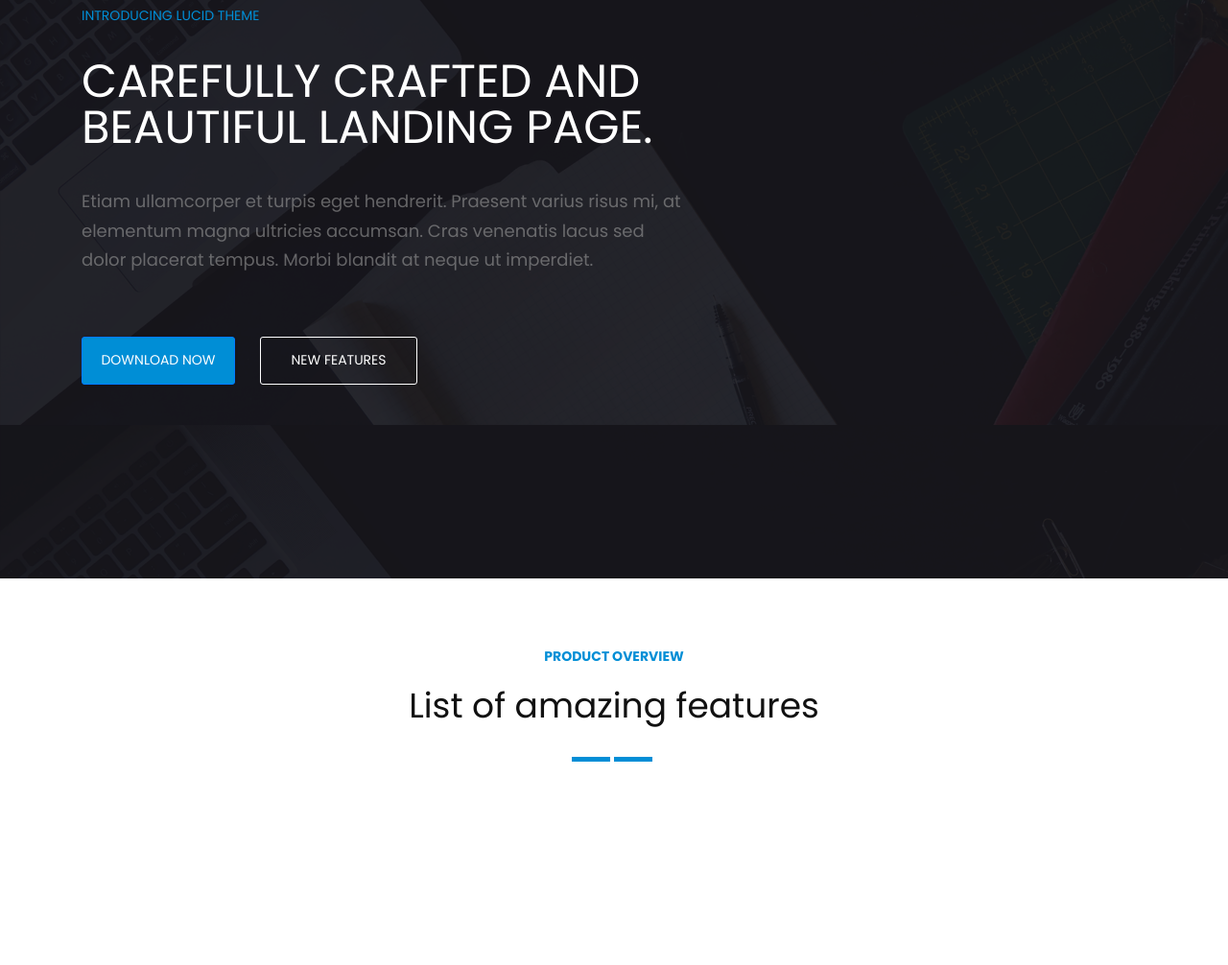
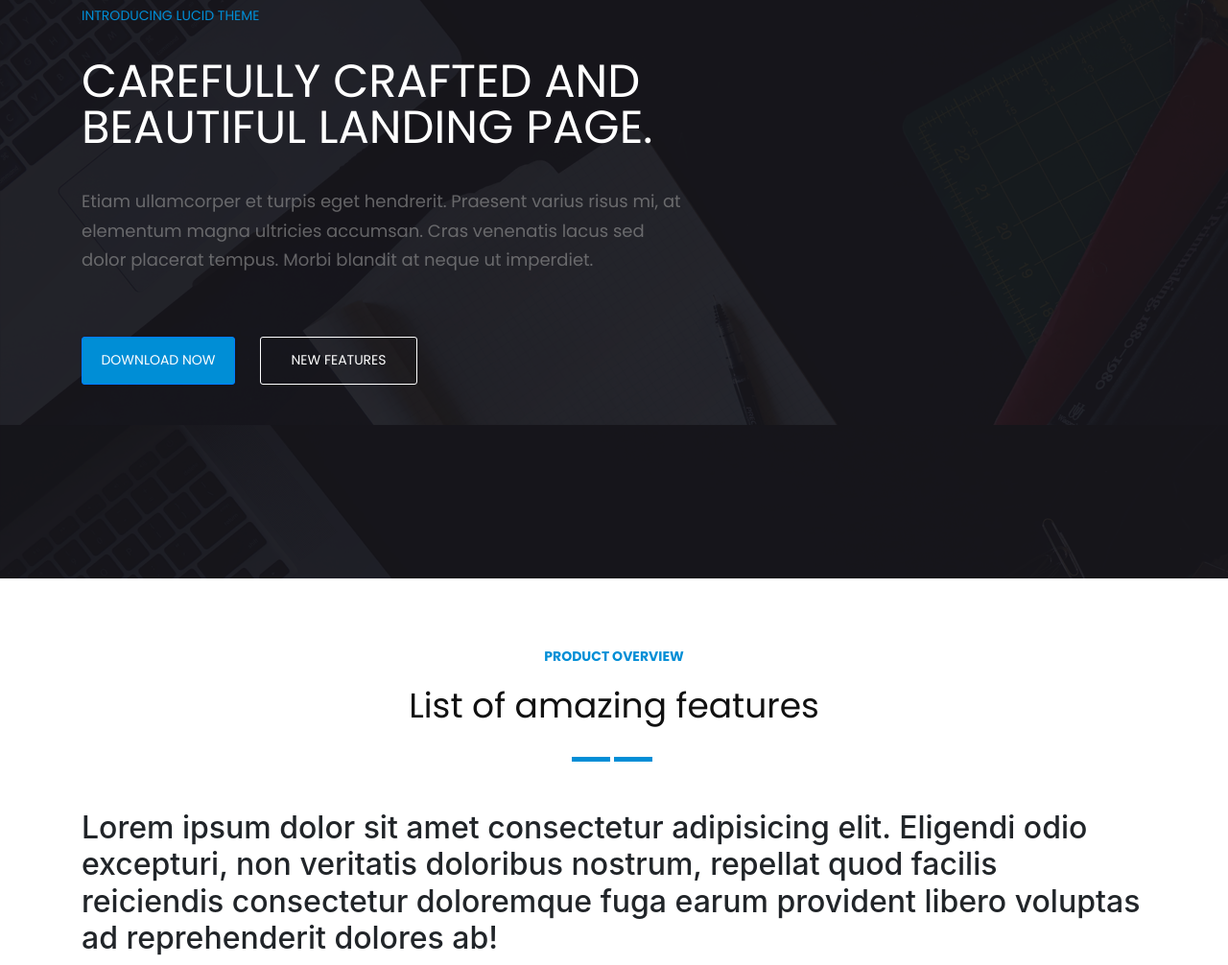
Before and after one commit to AbuBackker/test-project, a plain HTML site: page index.html in a window 1280 px wide. Shown: the part 197-1203 px from the top of the page at 96% size. Before the commit the page ends 1041 px from the top, so only its background shows below. Drawn offline with nearby package versions, Linux system fonts and the light colour scheme.

Commit message:
promotion section added

```diff
--- a/index.html
+++ b/index.html
@@ -50,6 +50,11 @@
     </section>
     <!-- Service end -->
 
+    <section class="ad">
+        <div class="container">
+            <h2>Lorem ipsum dolor sit amet consectetur adipisicing elit. Eligendi odio excepturi, non veritatis doloribus nostrum, repellat quod facilis reiciendis consectetur doloremque fuga earum provident libero voluptas ad reprehenderit dolores ab!</h2>
+        </div>
+    </section>
 
     <!-- Optional JavaScript -->
     <!-- jQuery first, then Popper.js, then Bootstrap JS -->
```
